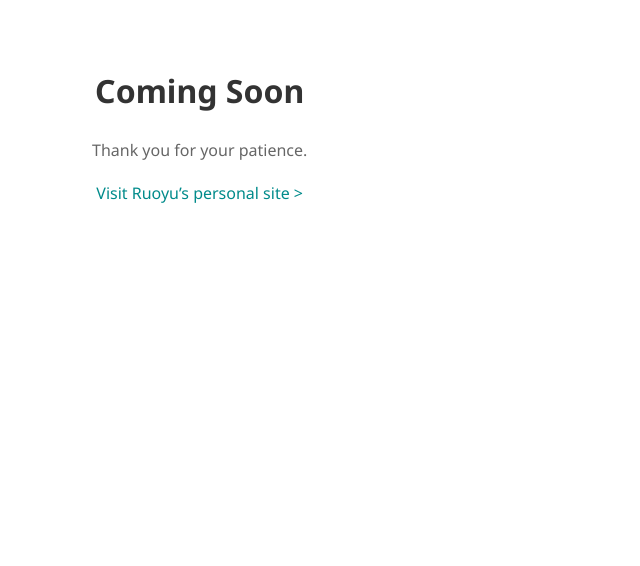
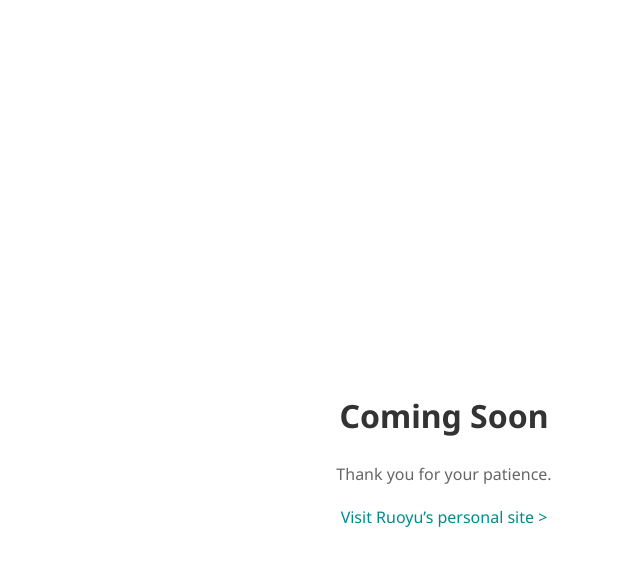
Before and after one commit to ZhongRuoyu/zhongruoyu.com, a Jekyll site: the page built from pages/temporary_home.html, in a window 1280 px wide. Shown: the top 566 px of the page, without its empty margins (196-836 px from the left). Built offline with Jekyll 4.4.1, drawn with Linux system fonts in a browser that asks for light colours.

Commit message:
Styles updated

```diff
--- a/_sass/components/centre.scss
+++ /dev/null
@@ -1,15 +0,0 @@
-body.centre {
-    margin: 0;
-}
-
-div.centre-container {
-    width: 100%;
-    height: 80vh;
-    margin: 0 auto;
-    display: table;
-}
-div.centre {
-    display: table-cell;
-    vertical-align: middle;
-    text-align: center;
-}
--- a/_sass/components/containers.scss
+++ b/_sass/components/containers.scss
@@ -1,11 +1,25 @@
-main.page-content {
+body > main.page-content {
     font-size: 1rem;
-    width: 90%;
+    min-width: 90%;
+    padding: 0 5%;
+    padding-top: 3rem;
+    flex: 1 0 auto;
+    flex-direction: column;
+}
+main.page-content.narrow {
     max-width: 512px;
-    margin: 0 auto;
-    padding-top: 3rem;
 }
 
-div.wrapper {
-    // Placeholder
+body.centre {
+    margin: 0 auto;
 }
+body.centre > main.page-content.centre {
+    padding-top: 0;
+    height: 84vh;
+    display: table;
+}
+body.centre > main.page-content.centre > div.wrapper.centre {
+    display: table-cell;
+    vertical-align: middle;
+    text-align: center;
+}
--- a/assets/css/style.scss
+++ b/assets/css/style.scss
@@ -14,7 +14,6 @@
   "base/text.scss";
 
 @import
-  "components/centre.scss",
   "components/containers.scss",
   "components/footer.scss",
   "components/header.scss",
@@ -23,4 +22,5 @@
 @import
   "pages/404.scss",
   "pages/about.scss",
-  "pages/page.scss";
+  "pages/page.scss",
+  "pages/post.scss";
```
Also changed, not shown: _sass/pages/post.scss (added).
